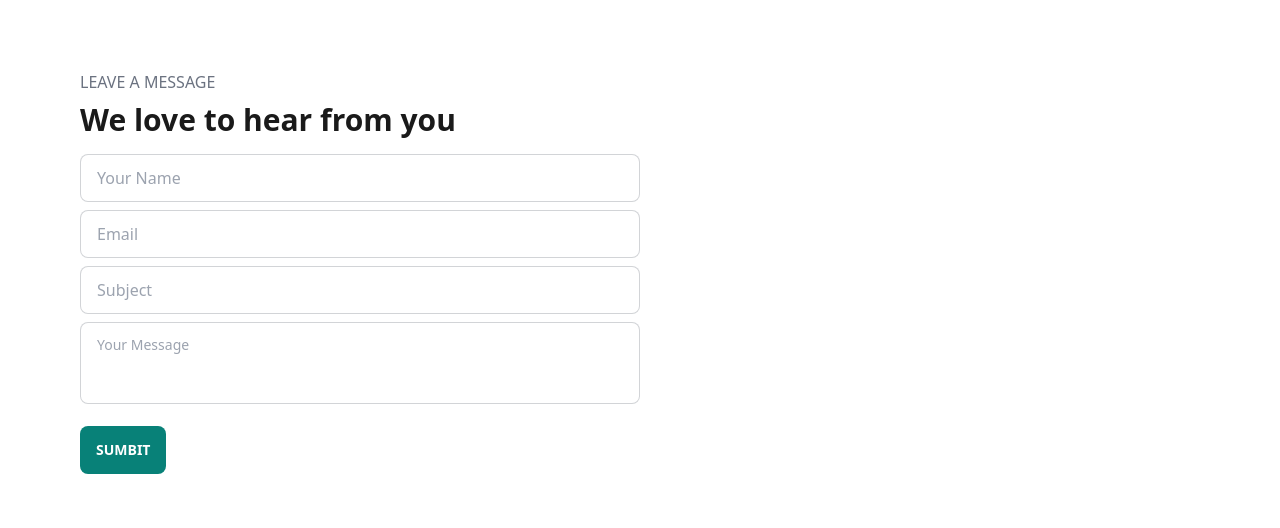
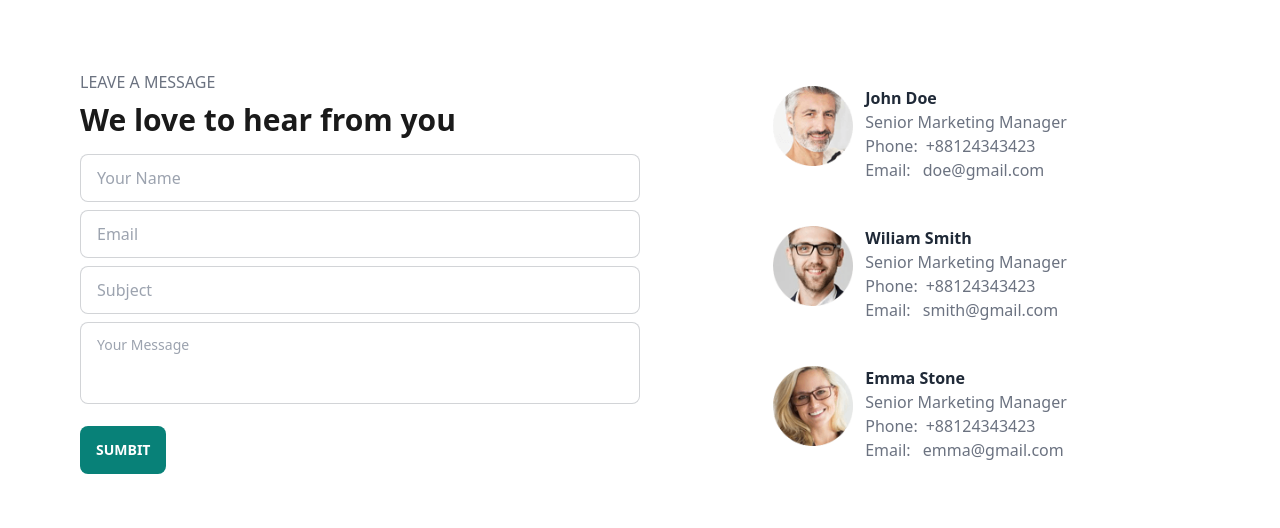
Before and after one commit to Tasniasamia/New_Ecommerce, a React (Vite) app: page /contact in a window 1280 px wide. Shown: the part 1128-1656 px from the top of the page. Built offline with nearby package versions, Linux system fonts and the light colour scheme; a web font is replaced by a local one.

Commit message:
contact_pagedone

```diff
--- a/src/Component/Page/Home/Contact/Contact.jsx
+++ b/src/Component/Page/Home/Contact/Contact.jsx
@@ -1,5 +1,8 @@
 import React from 'react';
 import banner from '../../../../assets/img/banner/b1.jpg'
+import people1 from '../../../../assets/img/people/1.png';
+import people2 from '../../../../assets/img/people/2.png'
+import people3 from '../../../../assets/img/people/3.png'
 
 const Contact = () => {
     return (
@@ -16,7 +19,7 @@ const Contact = () => {
 </div>
 
 
-<div className='lg:px-20 py-20 px-5 flex lg:flex-row flex-col justify-between items-start'>
+<div className='lg:px-20 py-20 px-5 flex lg:flex-row flex-col lg:justify-between '>
 
 <div className='mb-6 lg:mb-0'>
 <h1 className='text-gray-500'>GET IN TOUCH</h1>
@@ -31,10 +34,10 @@ const Contact = () => {
 
 </div>
 
-<div className='map'>
+<div className='map lg:w-1/2 w-full'>
 
 
-<iframe src="https://www.google.com/maps/embed?pb=!1m18!1m12!1m3!1d29413.738633290155!2d89.51502481251143!3d22.84994527294484!2m3!1f0!2f0!3f0!3m2!1i1024!2i768!4f13.1!3m3!1m2!1s0x39ff9a8e9e2b4f4b%3A0xc23137d9910ecc0b!2sKhalishpur!5e0!3m2!1sen!2sbd!4v1691234435577!5m2!1sen!2sbd" width="600" height="450"  allowfullscreen="" loading="lazy"  style={{border:"0",referrerpolicy:"no-referrer-when-downgrade"}}></iframe>
+<iframe src="https://www.google.com/maps/embed?pb=!1m18!1m12!1m3!1d29413.738633290155!2d89.51502481251143!3d22.84994527294484!2m3!1f0!2f0!3f0!3m2!1i1024!2i768!4f13.1!3m3!1m2!1s0x39ff9a8e9e2b4f4b%3A0xc23137d9910ecc0b!2sKhalishpur!5e0!3m2!1sen!2sbd!4v1691234435577!5m2!1sen!2sbd"className='w-full' height="450"  allowfullscreen="" loading="lazy"  style={{border:"0",referrerpolicy:"no-referrer-when-downgrade"}}></iframe>
 </div>
 
 
@@ -42,7 +45,7 @@ const Contact = () => {
 </div>
 
 
-<div className='lg:px-20 py-20 px-5 flex lg:flex-row flex-col justify-between items-center'>
+<div className='lg:px-20 py-20 px-5 flex lg:flex-row flex-col justify-between items-start'>
     <div className='w-full lg:w-1/2'>
         <div className='text-gray-500'>LEAVE A MESSAGE</div>
         <p className='lg:text-3xl my-2 text-xl font-bold'style={{color:"#1a1a1a"}}>We love to hear from you</p>
@@ -59,6 +62,33 @@ const Contact = () => {
 
     </div>
 
+    <div className='grid lg:grid-cols-1 grid-cols-1 md:grid-cols-2 gap-3 w-full lg:w-1/2'>
+
+    <div className='flex justify-center  gap-3 p-4'>
+        <div><img src={people1} alt="people"className='h-[80px]'/></div>
+        <div><p className='font-bold'>John Doe</p><p className='text-gray-500'>Senior Marketing Manager</p><p className='text-gray-500'>Phone:<span className='text-gray-500 ms-2'>+88124343423</span></p><p className='text-gray-500'>Email: <span className='text-gray-500 ms-2'>doe@gmail.com</span></p></div>
+    </div>
+
+
+    <div className='flex justify-center  gap-3 p-4'>
+        <div><img src={people2} alt="people"className='h-[80px]'/></div>
+        <div><p className='font-bold'>Wiliam Smith</p><p className='text-gray-500'>Senior Marketing Manager</p><p className='text-gray-500'>Phone:<span className='text-gray-500 ms-2'>+88124343423</span></p><p className='text-gray-500'>Email: <span className='text-gray-500 ms-2'>smith@gmail.com</span></p></div>
+    </div>
+
+
+    <div className='flex justify-center gap-3 p-4'>
+        <div><img src={people3} alt="people"className='h-[80px]'/></div>
+        <div><p className='font-bold'>Emma Stone</p><p className='text-gray-500'>Senior Marketing Manager</p><p className='text-gray-500'>Phone:<span className='text-gray-500 ms-2'>+88124343423</span></p><p className='text-gray-500'>Email: <span className='text-gray-500 ms-2'>emma@gmail.com</span></p></div>
+    </div>
+
+
+    </div>
+
+
+
+
+
+
 </div>
 
         </div>
```
